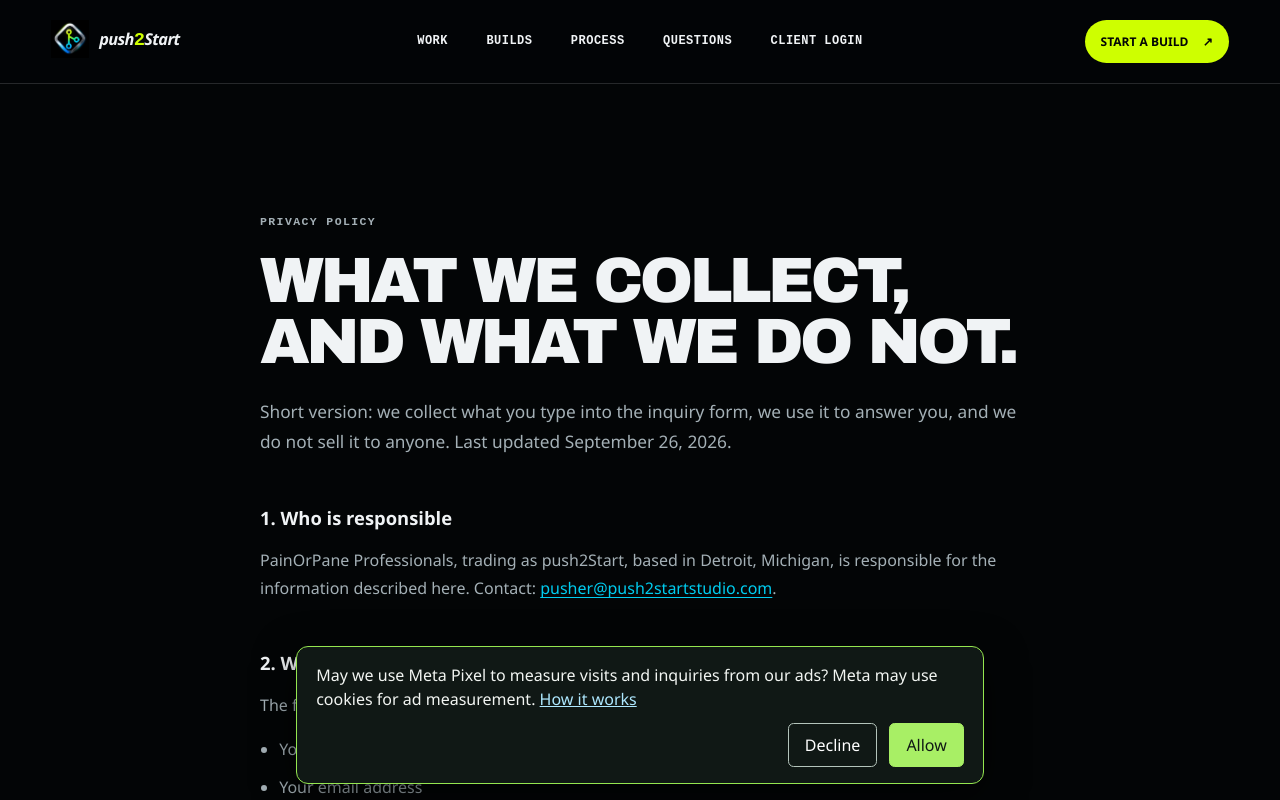
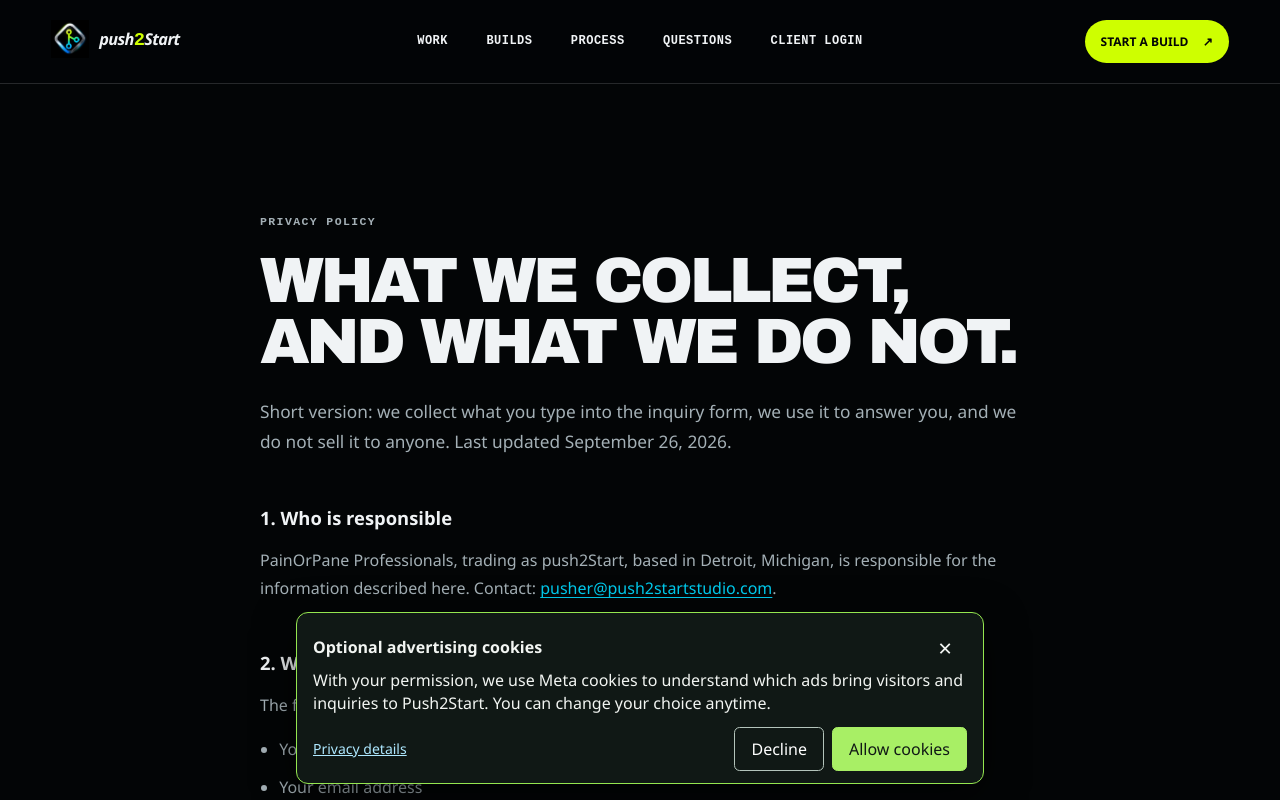
Before and after one commit to KingRam797/service-site-studio, a Next.js app: page /privacy in a window 1280 px wide. Shown: the top 800 px of the page. Built offline with nearby package versions, Linux system fonts and the light colour scheme; no server answers.

Commit message:
Simplify advertising cookie choices and add dismissal

```diff
--- a/app/components/MetaPixel.tsx
+++ b/app/components/MetaPixel.tsx
@@ -113,10 +113,15 @@ export default function MetaPixel() {
       )}
       {hydrated && (showChoices || choice === null) && publicPage && (
         <div className="meta-consent" role="region" aria-label="Advertising privacy choices">
-          <p>May we use Meta Pixel to measure visits and inquiries from our ads? Meta may use cookies for ad measurement. <a href="/privacy">How it works</a></p>
+          <div className="meta-consent-heading">
+            <strong>Optional advertising cookies</strong>
+            <button type="button" className="meta-consent-close" aria-label="Close cookie choices" onClick={() => choice === null ? choose("declined") : setShowChoices(false)}>×</button>
+          </div>
+          <p>With your permission, we use Meta cookies to understand which ads bring visitors and inquiries to Push2Start. You can change your choice anytime.</p>
           <div className="meta-consent-actions">
+            <a href="/privacy">Privacy details</a>
             <button type="button" onClick={() => choose("declined")}>Decline</button>
-            <button type="button" onClick={() => choose("accepted")}>Allow</button>
+            <button type="button" onClick={() => choose("accepted")}>Allow cookies</button>
           </div>
         </div>
       )}
--- a/app/globals.css
+++ b/app/globals.css
@@ -286,19 +286,23 @@ footer p { margin: 0; max-width: 420px; color: #8e9bb0; }
   right: 1rem;
   max-width: 43rem;
   margin-inline: auto;
-  padding: 1rem 1.2rem;
+  padding: .75rem 1rem;
   color: #f2f5f2;
   background: #101815;
   border: 1px solid #94e64f;
   border-radius: .75rem;
   box-shadow: 0 12px 40px #0009;
   font-size: 1rem;
-  line-height: 1.5;
+  line-height: 1.4;
 }
+.meta-consent-heading { display: flex; align-items: center; justify-content: space-between; gap: .5rem; }
+.meta-consent-close { flex-shrink: 0; width: 44px; height: 44px; border: 0; background: none; color: inherit; font-size: 1.5rem; cursor: pointer; }
 .meta-consent p { margin: 0 0 .8rem; }
 .meta-consent a { color: #aee8ff; text-decoration: underline; }
-.meta-consent-actions { display: flex; justify-content: flex-end; gap: .75rem; }
+.meta-consent-actions { display: flex; align-items: center; justify-content: flex-end; flex-wrap: wrap; gap: .5rem; }
+.meta-consent-actions a { margin-right: auto; font-size: .875rem; padding-block: .5rem; }
 .meta-consent-actions button {
+  min-height: 44px;
   padding: .55rem 1rem;
   border: 1px solid #b4c4bb;
   border-radius: .35rem;
@@ -310,3 +314,6 @@ footer p { margin: 0; max-width: 420px; color: #8e9bb0; }
 .meta-consent-actions button:last-child { background: #a8ef65; color: #101815; border-color: #a8ef65; }
 .meta-consent button:focus-visible, .privacy-choice-link:focus-visible { outline: 3px solid #60d8ff; outline-offset: 3px; }
 .privacy-choice-link { padding: 0; border: 0; background: none; color: inherit; font: inherit; text-decoration: underline; cursor: pointer; }
+@media (max-width: 480px) {
+  .meta-consent { left: .5rem; right: .5rem; bottom: .5rem; padding: .5rem .75rem .75rem; }
+}
--- a/app/privacy/page.tsx
+++ b/app/privacy/page.tsx
@@ -77,7 +77,7 @@ export default function Privacy() {
           We use Vercel Web Analytics and Speed Insights to count page views and measure how fast pages
           load. These tools do not set advertising cookies. We also offer optional Meta Pixel tracking
           on public pages to measure ad visits, service-page views, and successfully delivered inquiries.
-          If you select Allow, your browser loads Meta&apos;s script and shares page activity, browser data,
+          If you select Allow cookies, your browser loads Meta&apos;s script and shares page activity, browser data,
           and associated cookie identifiers with Meta for ad measurement and optimization. We do not
           send the contents of your inquiry form to Meta. We do not send Pixel events from the client
           workspace or sign-in pages. Select Decline to use the site without the Meta Pixel. Your choice is saved
```
